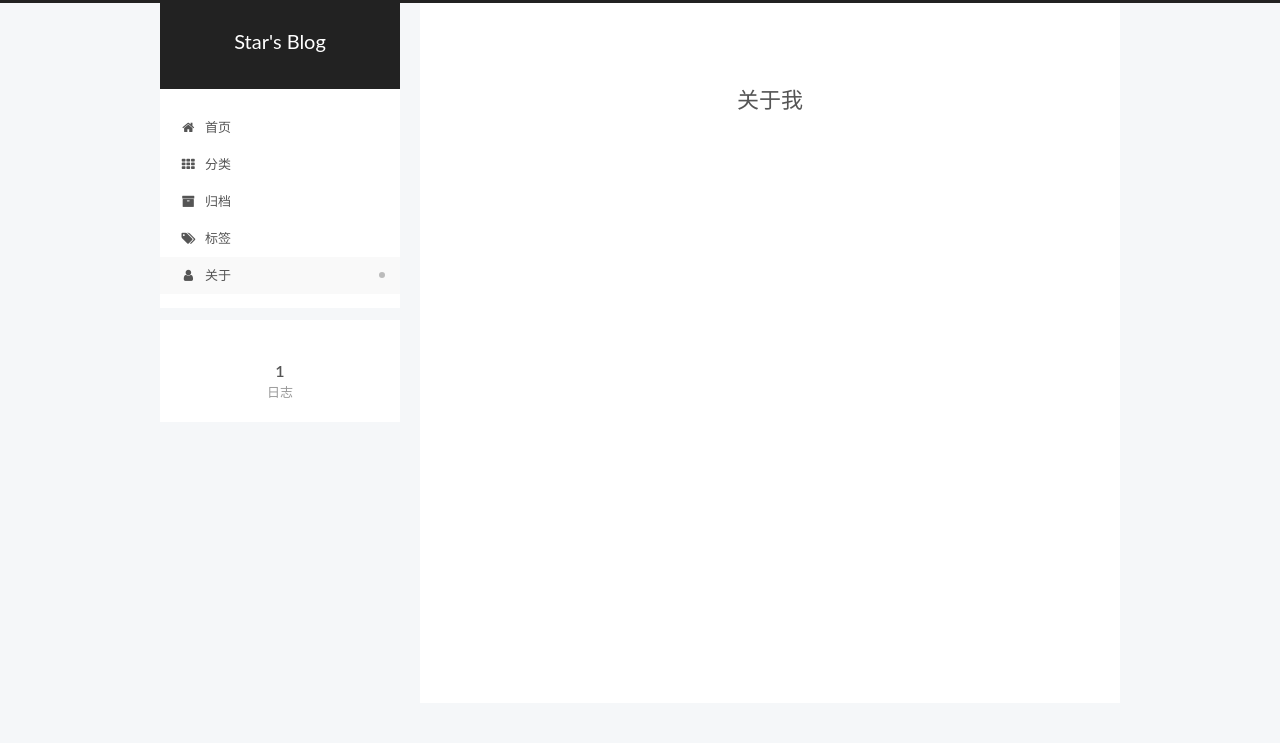
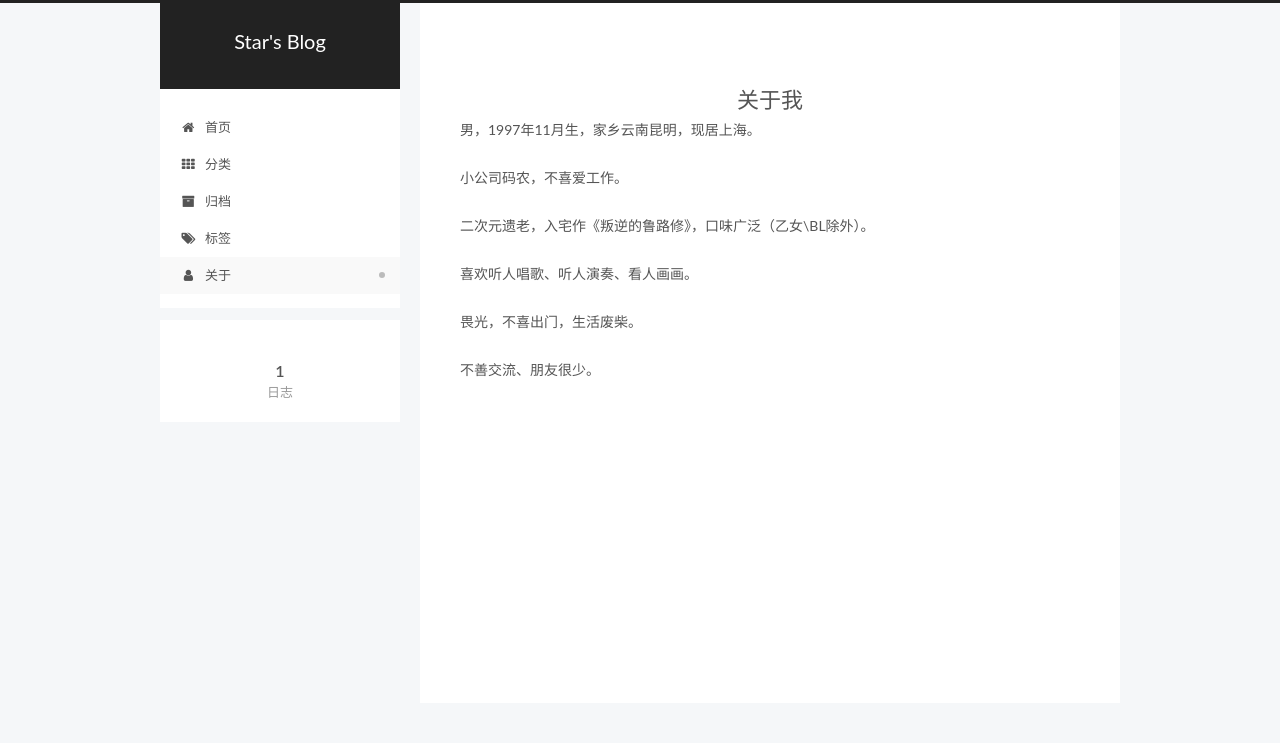
Before and after one commit to HatsuneMiku-Star/HatsuneMiku-Star.github.io, a PHP site: page /about/ in a window 1280 px wide. Shown: the top 743 px of the page. Run offline with PHP 8.4, Linux system fonts and the light colour scheme.

Commit message:
Site updated: 2022-06-23 15:11:58

```diff
--- a/about/index.html
+++ b/about/index.html
@@ -79,13 +79,15 @@
 
 
 
+<meta name="description" content="男，1997年11月生，家乡云南昆明，现居上海。 小公司码农，不喜爱工作。 二次元遗老，入宅作《叛逆的鲁路修》，口味广泛（乙女\BL除外）。 喜欢听人唱歌、听人演奏、看人画画。 畏光，不喜出门，生活废柴。 不善交流、朋友很少。">
 <meta property="og:type" content="website">
 <meta property="og:title" content="关于我">
 <meta property="og:url" content="http://example.com/about/index.html">
 <meta property="og:site_name" content="Star&#39;s Blog">
+<meta property="og:description" content="男，1997年11月生，家乡云南昆明，现居上海。 小公司码农，不喜爱工作。 二次元遗老，入宅作《叛逆的鲁路修》，口味广泛（乙女\BL除外）。 喜欢听人唱歌、听人演奏、看人画画。 畏光，不喜出门，生活废柴。 不善交流、朋友很少。">
 <meta property="og:locale" content="zh_CN">
 <meta property="article:published_time" content="2022-06-23T06:34:09.000Z">
-<meta property="article:modified_time" content="2022-06-23T07:00:19.397Z">
+<meta property="article:modified_time" content="2022-06-23T07:05:43.098Z">
 <meta property="article:author" content="Star">
 <meta name="twitter:card" content="summary">
 
@@ -265,6 +267,12 @@
       <div class="post-body">
 
 
+          <p>男，1997年11月生，家乡云南昆明，现居上海。</p>
+<p>小公司码农，不喜爱工作。</p>
+<p>二次元遗老，入宅作《叛逆的鲁路修》，口味广泛（乙女\BL除外）。</p>
+<p>喜欢听人唱歌、听人演奏、看人画画。</p>
+<p>畏光，不喜出门，生活废柴。</p>
+<p>不善交流、朋友很少。</p>
 
 
       </div>
--- a/css/main.css
+++ b/css/main.css
@@ -1823,7 +1823,7 @@ pre .javascript .function {
   width: 4px;
   height: 4px;
   border-radius: 50%;
-  background: #94ff00;
+  background: #faffa2;
 }
 .links-of-blogroll {
   font-size: 13px;
```
Also changed, not shown: categories/index.html (+11 -4 lines), tags/index.html (+11 -4 lines).
